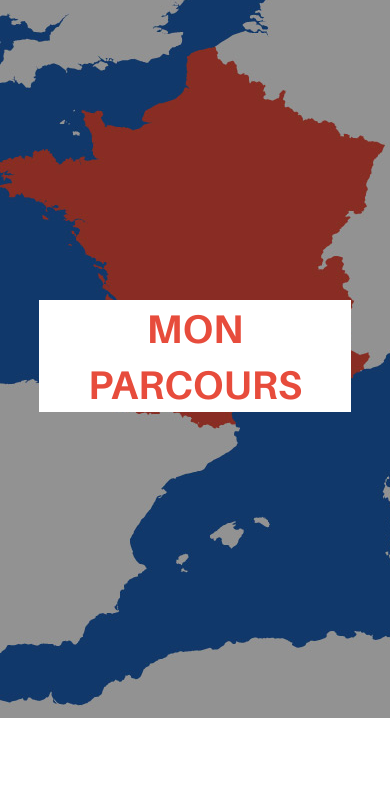
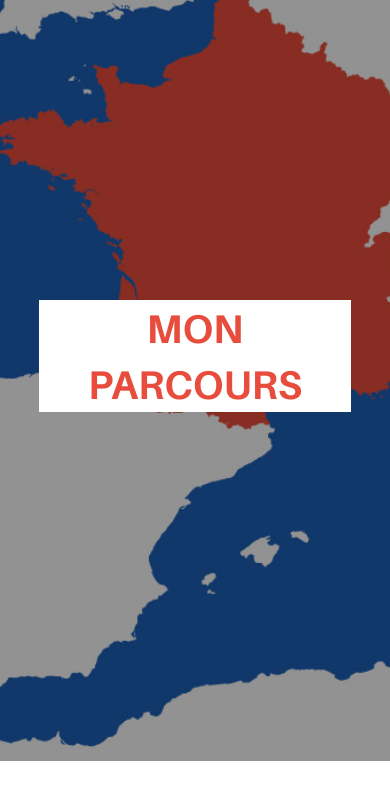
Before and after one commit to Instant-Monkey/personal-website, a plain HTML site: page index.html in a window 390 px wide. Shown: the part 4114-4914 px from the top of the page. Drawn offline with nearby package versions, Linux system fonts and the light colour scheme.

Commit message:
began the story adaptation for mobile in js

```diff
--- a/css/make-it-beautiful.css
+++ b/css/make-it-beautiful.css
@@ -1200,13 +1200,17 @@ p {
 
 }
 
+.story__background {
+	background-position: top left ;
+}
+
 .story__intro {
 	background-image:url(../images/france-map-black.jpg);
-	background-position: 0  4rem ;
 	background-repeat: no-repeat ;
-	background-attachment: fixed;
 	height:200vh;
-	overflow:hidden;
+	background-size:auto 100vh;
+	overflow:hidden; /*hide the little top pwhite line between the two sections */
+
 }
 
 .story__intro-title {
@@ -1298,6 +1302,11 @@ p {
 
 @media only screen and (min-width: 40.0625em) {
 
+	.story__background {
+		background-attachment: fixed;
+		background-size:initial;
+
+	}
 	.story__intro {
 		background-image:url(../images/france-map-black-1024.jpg);
 	}
@@ -1372,7 +1381,7 @@ p {
 
 	.story__intro {
 		background-image:url(../images/france-map-black-1440.jpg);
-		background-position: top left ;
+
 	}
 
 	.story__intro-title {
--- a/index.html
+++ b/index.html
@@ -516,7 +516,7 @@ ENJOY !
 
   	<section id="story">
 
-    	<div class="story__intro">
+    	<div class="story__intro story__background">
         	<div class ="story__intro-title">
             	<h2> Mon Parcours </h2>
             </div>
--- a/js/make-it-move.js
+++ b/js/make-it-move.js
@@ -213,16 +213,35 @@ var controller = new ScrollMagic.Controller();
 //-------------TITLE MY STORY -------------//
 
 // Keep the title my story centered during 100 vh
-new ScrollMagic.Scene({
+
+if (getTypeOfMedia() === "large" || getTypeOfMedia() === "x-large" )  {
+	new ScrollMagic.Scene({
+			triggerElement: '.story__intro',
+			duration: (100*vh()),    // last 100 vh
+			offset: (50*vh())       // start this scene after scrolling for 50 vh
+		})
+		.setPin(".story__intro-title") // pins the element for the the scene's duration
+
+		.addTo(controller); // assign the scene to the controller
+
+}
+
+
+//------------- MY STORY -------------//
+
+// Get the parallax effect for mobile with scrollMagic //
+
+if (getTypeOfMedia() === "small" || getTypeOfMedia() === "medium" )  {
+	new ScrollMagic.Scene({
 		triggerElement: '.story__intro',
-        duration: (100*vh()),    // last 100 vh
+        duration: (150*vh()),    // last 100 vh
         offset: (50*vh())       // start this scene after scrolling for 50 vh
     })
-    .setPin(".story__intro-title") // pins the element for the the scene's duration
+    .setPin(".story__intro") // pins the element for the the scene's duration
 
 	.addTo(controller); // assign the scene to the controller
 
-
+}
 
 
 
```
